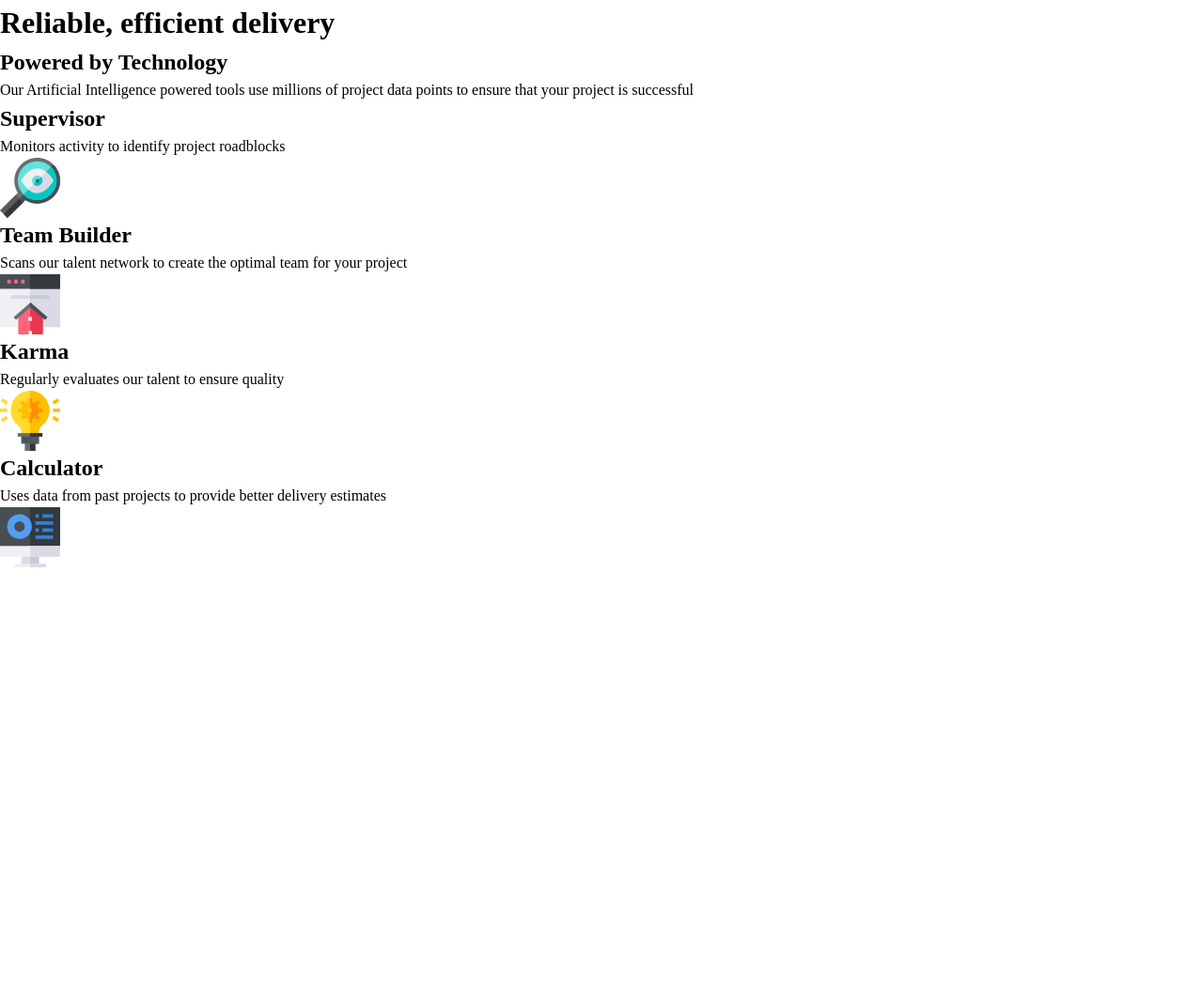
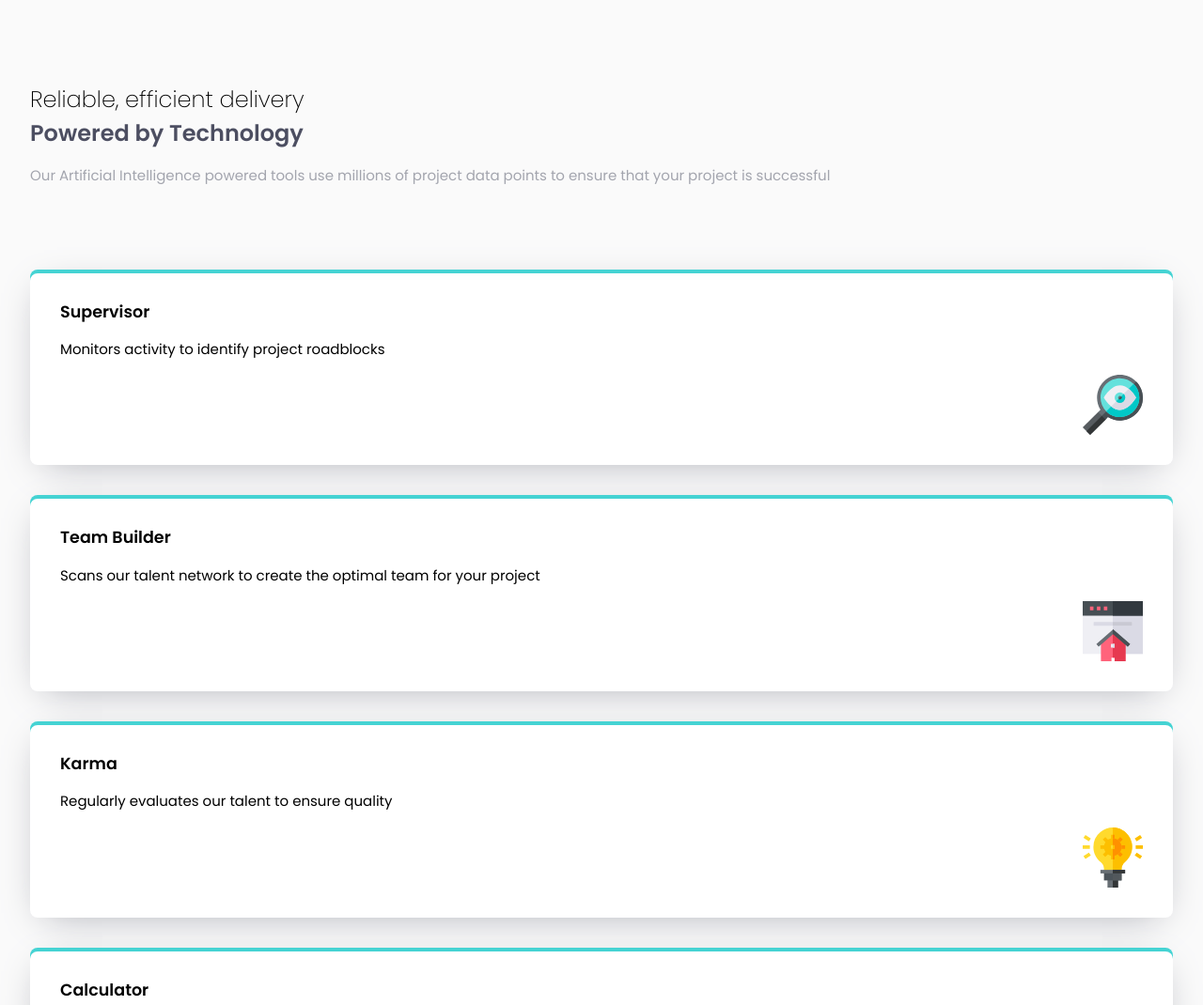
Before and after one commit to JustANipple/four-card-feature-section, a plain HTML site: page index.html in a window 1280 px wide. Shown: the top 1070 px of the page at 94% size. Before the commit the page ends 800 px from the top, so only its background shows below. Drawn offline with Linux system fonts and the light colour scheme.

Commit message:
modified:   index.html 	modified:   style.css

```diff
--- a/index.html
+++ b/index.html
@@ -17,21 +17,23 @@
 
   <main class="container">
 
+    <div class="header">
       <h1 class="title">Reliable, efficient delivery</h1>
       <h2 class="appendix">Powered by Technology</h2>
       <p class="description">
         Our Artificial Intelligence powered tools use millions of project data points
         to ensure that your project is successful
       </p>
+    </div>
 
     <div class="tool one">
-      <h2 class="toolType">Supervisor</h2>
+      <h3 class="toolType">Supervisor</h3>
       <p class="toolDescription">Monitors activity to identify project roadblocks</p>
-      <img src="images/icon-supervisor.svg" alt="" aria-hidden="true">
+      <img src="images/icon-supervisor.svg" alt="" aria-hidden="true" class="toolImg">
     </div>
 
     <div class="tool two">
-      <h2 class="toolType">Team Builder</h2>
+      <h3 class="toolType">Team Builder</h3>
       <p class="toolDescription">
         Scans our talent network to create the optimal team for your project
       </p>
@@ -39,19 +41,19 @@
     </div>
 
     <div class="tool three">
-      <h2 class="toolType">Karma</h2>
+      <h3 class="toolType">Karma</h3>
       <p class="toolDescription">
         Regularly evaluates our talent to ensure quality
       </p>
-      <img src="images/icon-karma.svg" alt="" aria-hidden="true">
+      <img src="images/icon-karma.svg" alt="" aria-hidden="true" class="toolImg">
     </div>
 
     <div class="tool four">
-      <h2 class="toolType">Calculator</h2>
+      <h3 class="toolType">Calculator</h3>
       <p class="toolDescription">
         Uses data from past projects to provide better delivery estimates
       </p>
-      <img src="images/icon-calculator.svg" alt="" aria-hidden="true">
+      <img src="images/icon-calculator.svg" alt="" aria-hidden="true" class="toolImg">
     </div>
 
   </main>
--- a/style.css
+++ b/style.css
@@ -45,3 +45,50 @@ p, h1, h2, h3, h4, h5, h6 {
     --regular-fw: 400;
     --semiBold-fw: 600;
 }
+
+/* Styles */
+
+body {
+    font-size: var(--body-fs);
+    font-family: var(--main-ff);
+    background-color: var(--neutral-very-light-gray);
+}
+
+.container {
+    margin: 2rem;
+}
+
+.header {
+    margin: 5.5rem 0;
+}
+
+.title {
+    font-size: 1.5rem;
+    font-weight: 200;
+}
+
+.appendix {
+    font-size: 1.5rem;
+    color: var(--neutral-very-dark-blue-clr);
+}
+
+.description {
+    color: var(--neutral-grayish-blue-clr);
+    margin: 1rem 0;
+}
+
+.tool {
+    background-color: white ;
+    margin: 2rem 0;
+    box-shadow: 0px 10px 40px -15px var(--neutral-grayish-blue-clr), inset 0px 4px var(--primary-cyan-clr);
+    padding: 2rem;
+    border-radius: 0.5rem;
+}
+
+.toolDescription {
+    padding: 1rem 0;
+}
+
+.toolImg {
+    margin-left: auto;
+}
```
Lines whose indentation alone changed are shown as unchanged.
